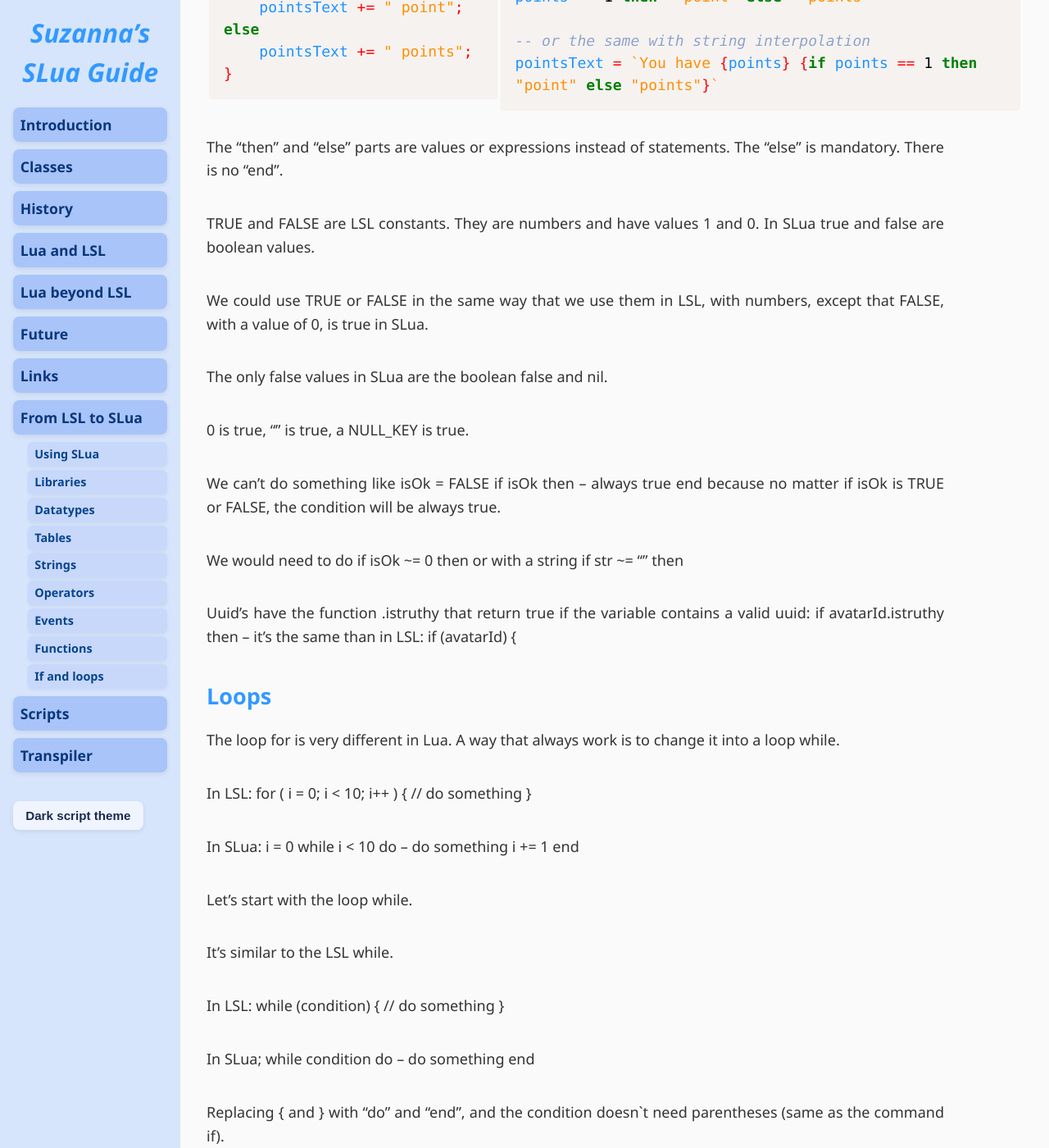
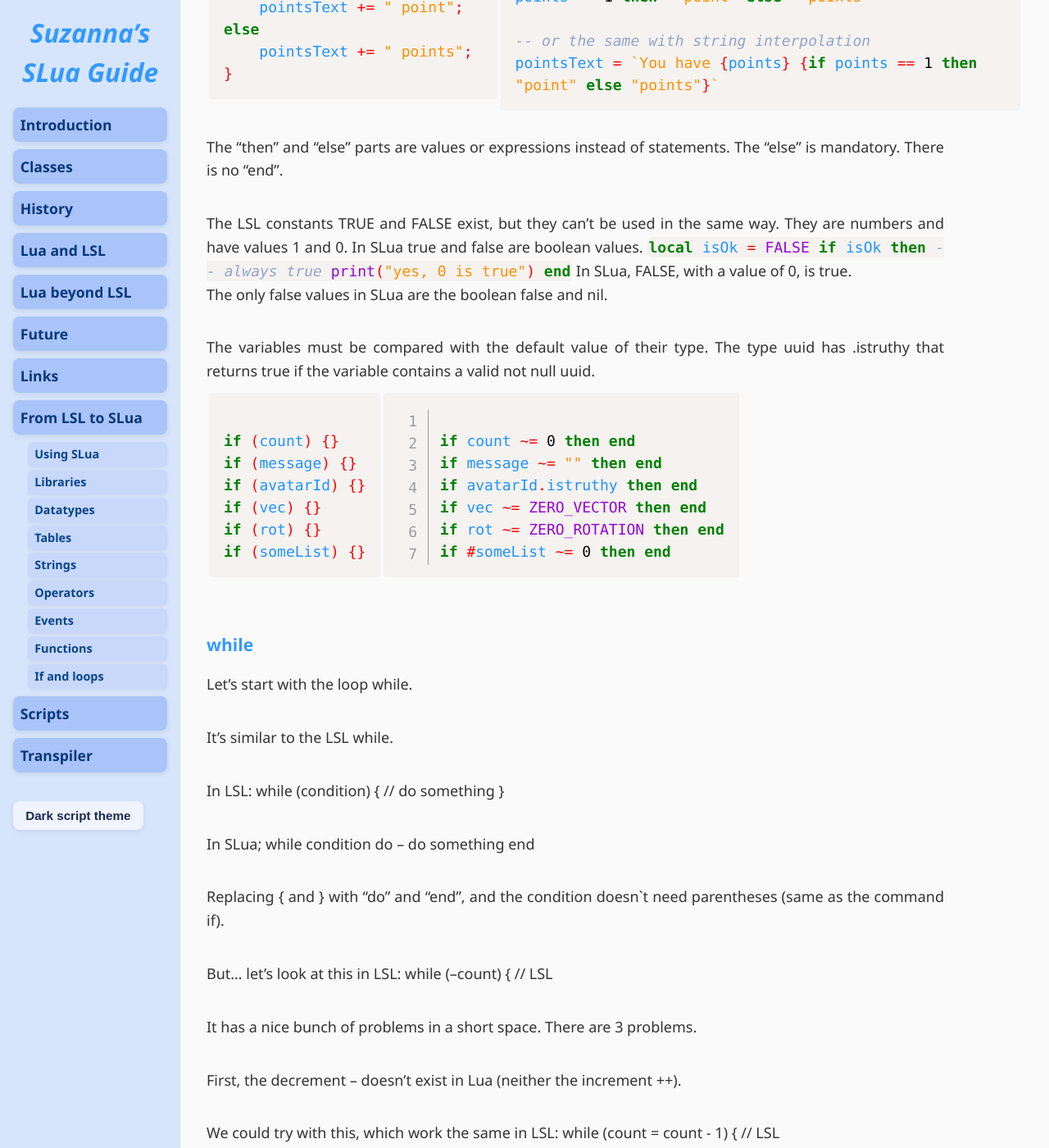
Before and after one commit to Suzanna-Linn/slua, a Jekyll site: the page built from docs/moving-if-and-loops.md, in a window 1280 px wide and 1400 px high, scrolled down 1577 px. Shown: the whole window at 82% size. Built offline with Jekyll 4.4.1, drawn with Linux system fonts in a browser that asks for light colours; nearby versions of some CDN libraries; our own code applies the rules of GitHub Pages for plain Markdown files; comment, search, counter and statistics services are not loaded; some of the changed text lies outside the part shown.

Commit message:
Update moving-if-and-loops.md

```diff
--- a/docs/moving-if-and-loops.md
+++ b/docs/moving-if-and-loops.md
@@ -1,6 +1,6 @@
 ## If and loops
 
-### If
+### if
 
 It uses the keywords "then" and "end" instead of { and }.
 The condition doesn't need to be inside ( and ).
@@ -89,52 +89,38 @@
 </td></tr></table>
 The "then" and "else" parts are values or expressions instead of statements. The "else" is mandatory. There is no "end".
 
+The LSL constants TRUE and FALSE exist, but they can't be used in the same way. They are numbers and have values 1 and 0. In SLua true and false are boolean values.
+<code class="language-slua">local isOk = FALSE
+if isOk then
+	-- always true
+  	print("yes, 0 is true")
+end</code>
+In SLua, FALSE, with a value of 0, is true.
+The only false values in SLua are the boolean false and nil.
+
+The variables must be compared with the default value of their type. The type uuid has .istruthy that returns true if the variable contains a valid not null uuid.
+<table><tr><td>
+<pre class="language-lsl"><code class="language-lsl">
+if (count) {}
+if (message) {}
+if (avatarId) {}
+if (vec) {}
+if (rot) {}
+if (someList) {}
+</code></pre>
+</td><td>
+<pre class="language-slua line-numbers"><code class="language-slua">
+if count ~= 0 then end
+if message ~= "" then end
+if avatarId.istruthy then end
+if vec ~= ZERO_VECTOR then end
+if rot ~= ZERO_ROTATION then end
+if #someList ~= 0 then end
+</code></pre>
+</td></tr></table>
 
 
-
-
-
-
-
-TRUE and FALSE are LSL constants. They are numbers and have values 1 and 0. In SLua true and false are boolean values.
-
-We could use TRUE or FALSE in the same way that we use them in LSL, with numbers, except that FALSE, with a value of 0, is true in SLua.
-
-The only false values in SLua are the boolean false and nil.
-
-0 is true, "" is true, a NULL_KEY is true.
-
-We can't do something like
-	isOk = FALSE
-	if isOk then
-		-- always true
-	end
-because no matter if isOk is TRUE or FALSE, the condition will be always true.
-
-We would need to do
-	if isOk ~= 0 then
-or with a string
-	if str ~= "" then
-
-Uuid's have the function .istruthy that return true if the variable contains a valid uuid:
-	if avatarId.istruthy then		-- it's the same than in LSL:   if (avatarId) {
-
-## Loops
-
-The loop for is very different in Lua. A way that always work is to change it into a loop while.
-
-In LSL:
-	for ( i = 0; i < 10; i++ ) {
-		// do something
-	}
-
-In SLua:
-	i = 0
-	while i < 10  do
-		-- do something
-		i += 1
-	end
-
+### while
 
 Let's start with the loop while.
 
@@ -196,8 +182,29 @@
 
 
 
-NUMERIC FOR
-´
+
+
+### for
+
+The loop for is very different in Lua. A way that always work is to change it into a loop while.
+
+In LSL:
+	for ( i = 0; i < 10; i++ ) {
+		// do something
+	}
+
+In SLua:
+	i = 0
+	while i < 10  do
+		-- do something
+		i += 1
+	end
+
+
+
+
+### Numeric for
+
 The loop for is very different in Lua. A way that always works is to change it into a loop while.
 
 In LSL:
@@ -415,7 +424,8 @@
 		-- do something
 	until not (condition)
 
-## Expression evaluation
+
+### Expression evaluation
 
 Now this is more weird, and probably we will not find this problem in a real, or secondreal, script. But it's good to know.
 
```
Also changed, not shown: other parts of docs/moving-if-and-loops.md (+3 -1 lines).
